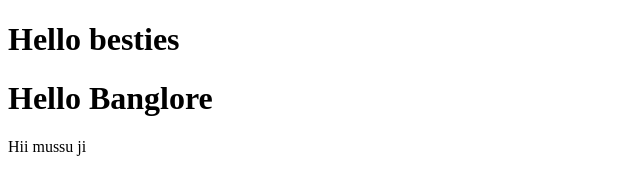
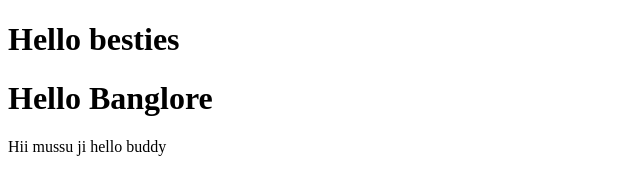
Before and after one commit to Niravdigitalks0310/mussu_n_nirav, a plain HTML site: page index.html in a window 1280 px wide. Shown: the whole page, without its empty margins (0-640 px from the left). Drawn offline with Linux system fonts and the light colour scheme.

Commit message:
3rd commit

```diff
--- a/index.html
+++ b/index.html
@@ -9,5 +9,6 @@
     <h1>Hello besties</h1>
     <h1>Hello Banglore</h1>
     Hii mussu ji
+    hello buddy
 </body>
 </html>
```
